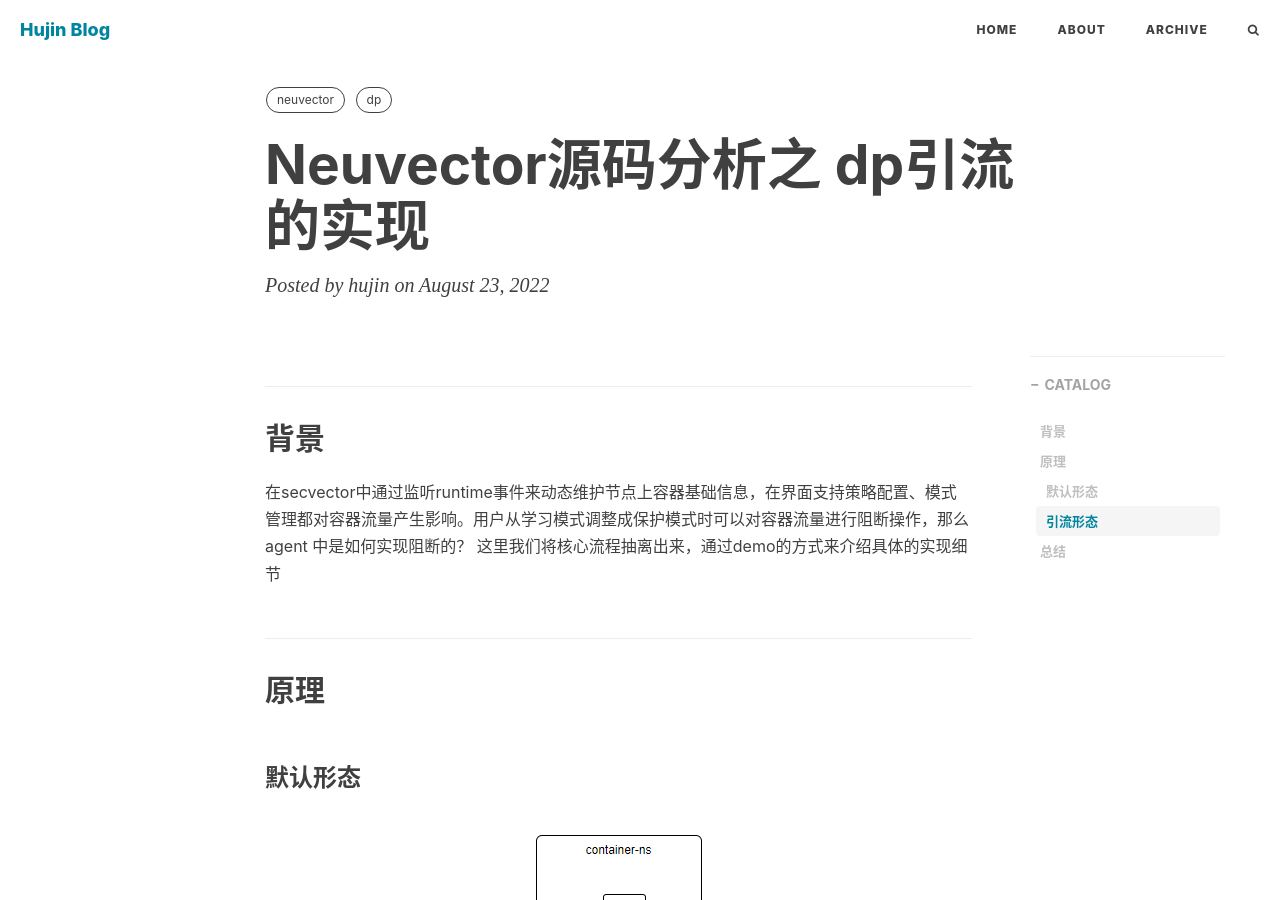
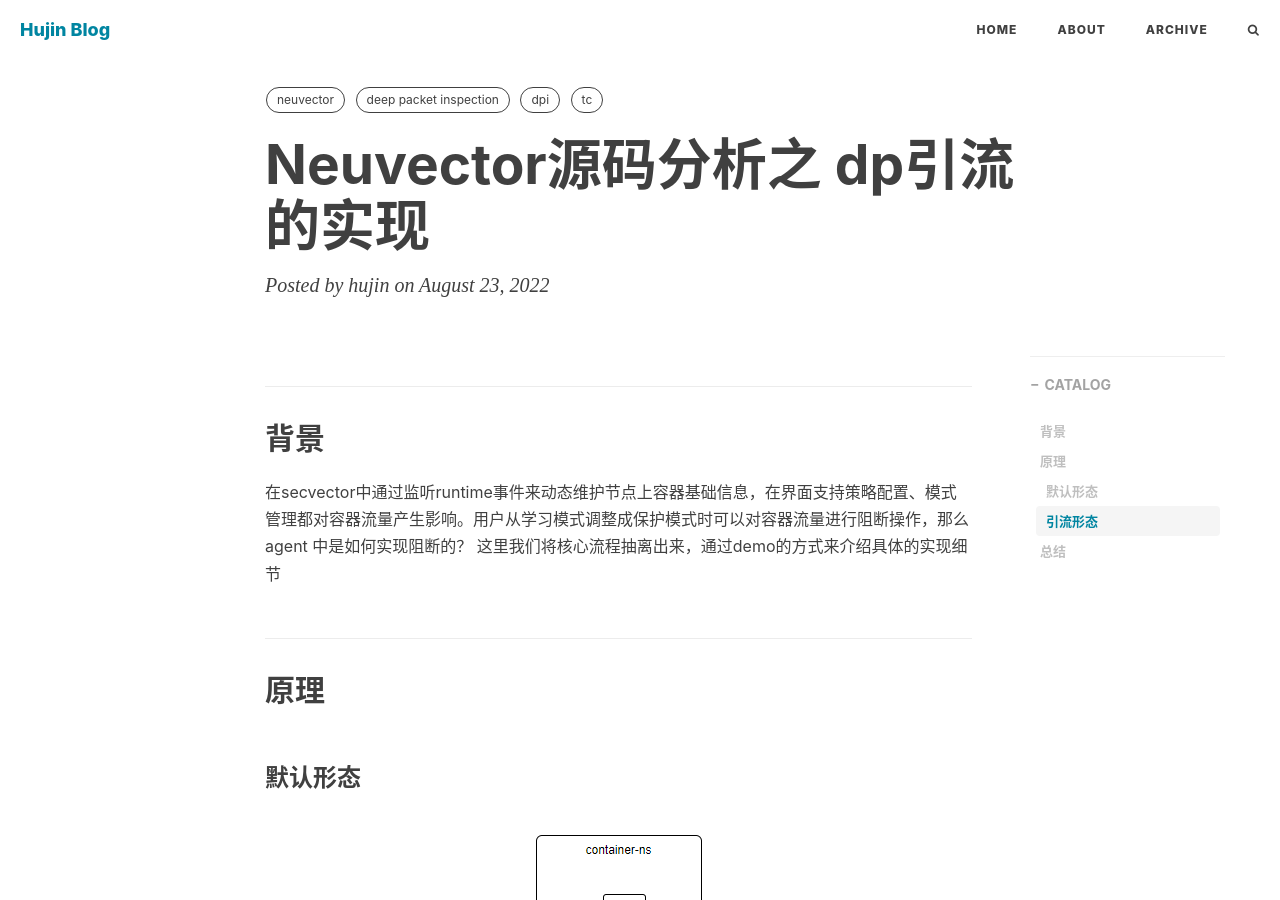
Before and after one commit to smallcoderhujin/blog, a Jekyll site: the page built from _posts/kubernetes/2022-08-23-neuvector-dp.md, in a window 1280 px wide and 900 px high. Built offline with Jekyll 4.4.1, drawn with Linux system fonts in a browser that asks for light colours; nearby versions of some CDN libraries; comment, search, counter and statistics services are not loaded.

Commit message:
add blog: neuvector dp

```diff
--- a/_posts/kubernetes/2022-08-23-neuvector-dp.md
+++ b/_posts/kubernetes/2022-08-23-neuvector-dp.md
@@ -6,7 +6,9 @@ author: "hujin"
 header-style: text
 tags:
   - neuvector
-  - dp
+  - deep packet inspection
+  - dpi
+  - tc
 
 ---
 
```
